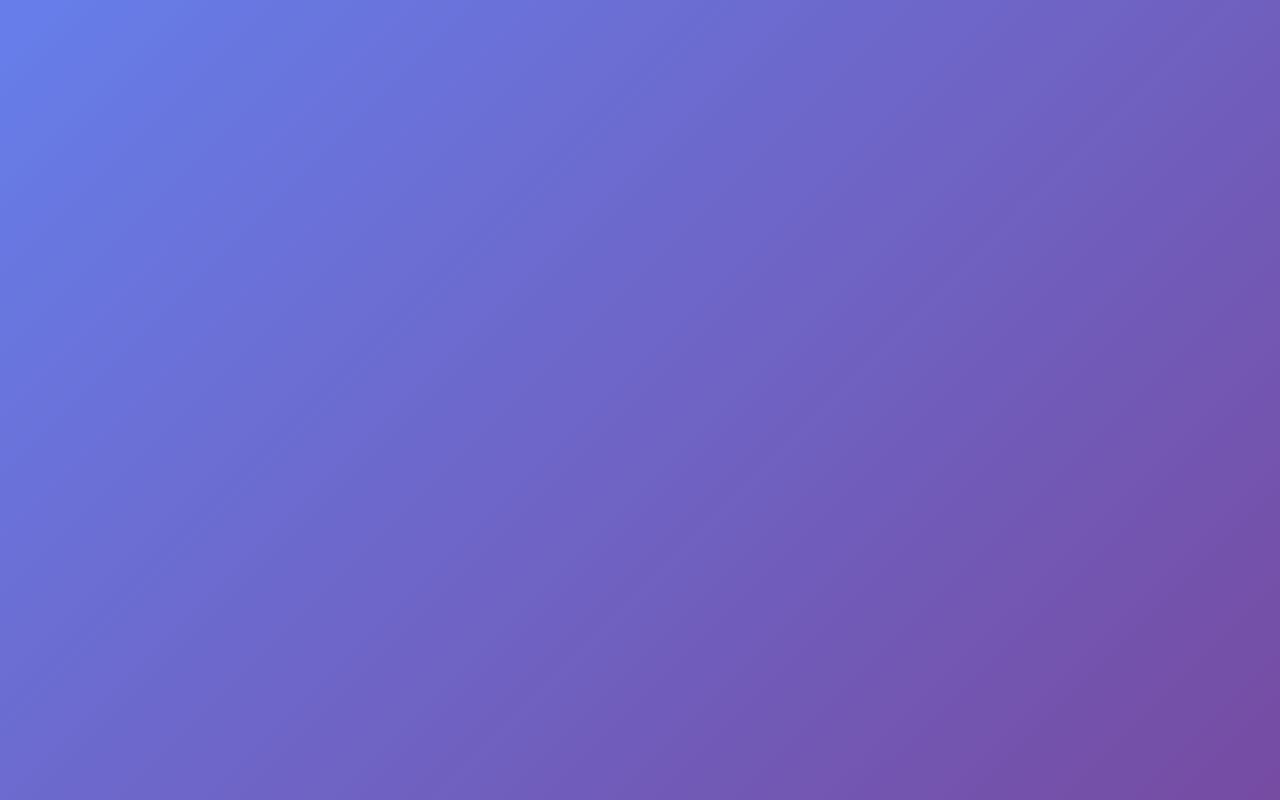
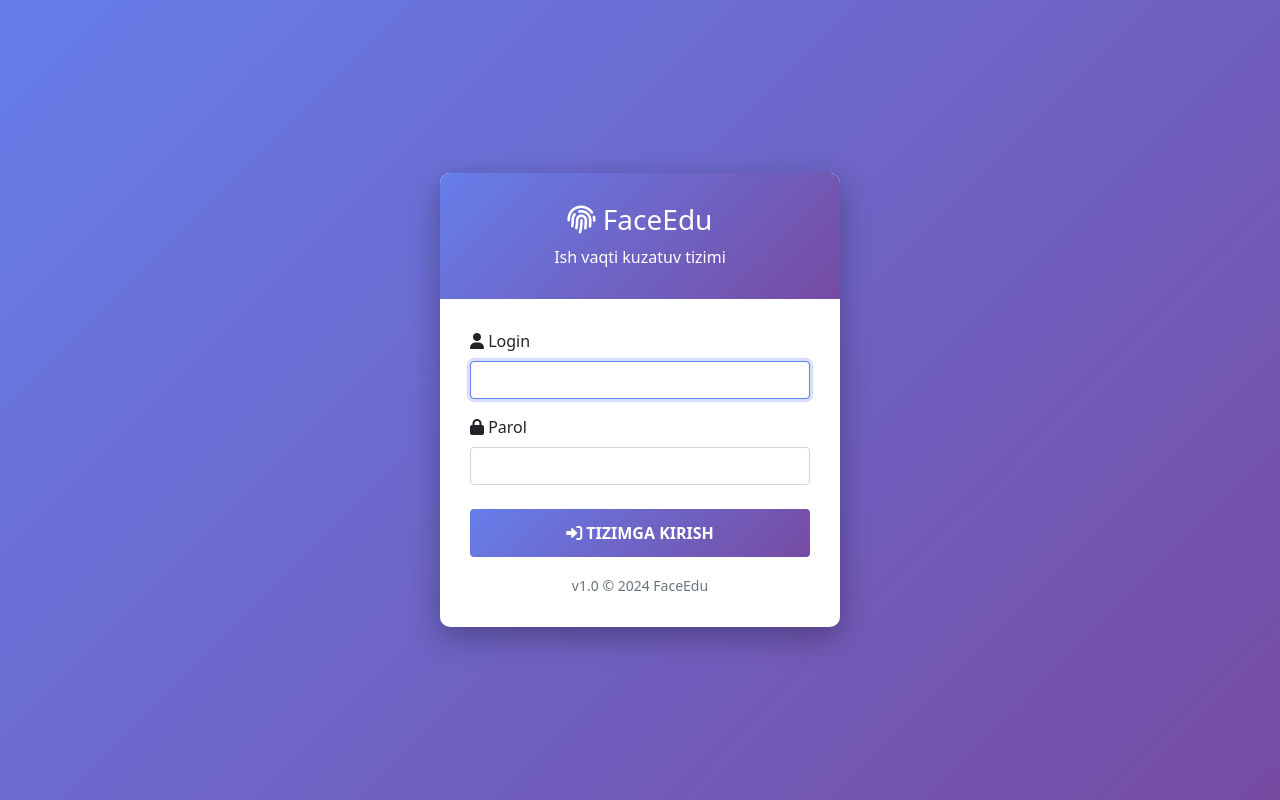
Before and after one commit to HumoyunMamasodiqov/Face-id-Edu-app, a Django app: page /login/ in a window 1280 px wide. Run offline with Django 5.2, Linux system fonts and the light colour scheme.

Commit message:
face id no 2 version

```diff
--- a/templates/auth/login.html
+++ b/templates/auth/login.html
@@ -61,6 +61,56 @@
     </style>
 </head>
 <body>
+    <div class="login-card">
+        <div class="login-header">
+            <h3><i class="fas fa-fingerprint"></i> FaceEdu</h3>
+            <p class="mb-0">Ish vaqti kuzatuv tizimi</p>
+        </div>
+
+        <div class="login-body">
+            {% if messages %}
+                {% for message in messages %}
+                    <div class="alert alert-{{ message.tags }} alert-dismissible fade show" role="alert">
+                        {{ message }}
+                        <button type="button" class="btn-close" data-bs-dismiss="alert"></button>
+                    </div>
+                {% endfor %}
+            {% endif %}
+
+            <form method="post">
+                {% csrf_token %}
+
+                <div class="mb-3">
+                    <label for="username" class="form-label">
+                        <i class="fas fa-user"></i> Login
+                    </label>
+                    <input type="text" class="form-control" id="username"
+                           name="username" required autofocus>
+                </div>
+
+                <div class="mb-4">
+                    <label for="password" class="form-label">
+                        <i class="fas fa-lock"></i> Parol
+                    </label>
+                    <input type="password" class="form-control" id="password"
+                           name="password" required>
+                </div>
+
+                <button type="submit" class="btn btn-login mb-3">
+                    <i class="fas fa-sign-in-alt"></i> TIZIMGA KIRISH
+                </button>
+
+                <div class="text-center">
+                    <small class="text-muted">
+                        v1.0 © 2024 FaceEdu
+                    </small>
+                </div>
+            </form>
+        </div>
+    </div>
+
+    <!-- Bootstrap JS -->
+    <script src="https://cdn.jsdelivr.net/npm/bootstrap@5.1.3/dist/js/bootstrap.bundle.min.js"></script>
 
     <!-- Service Worker -->
     <script>
```
